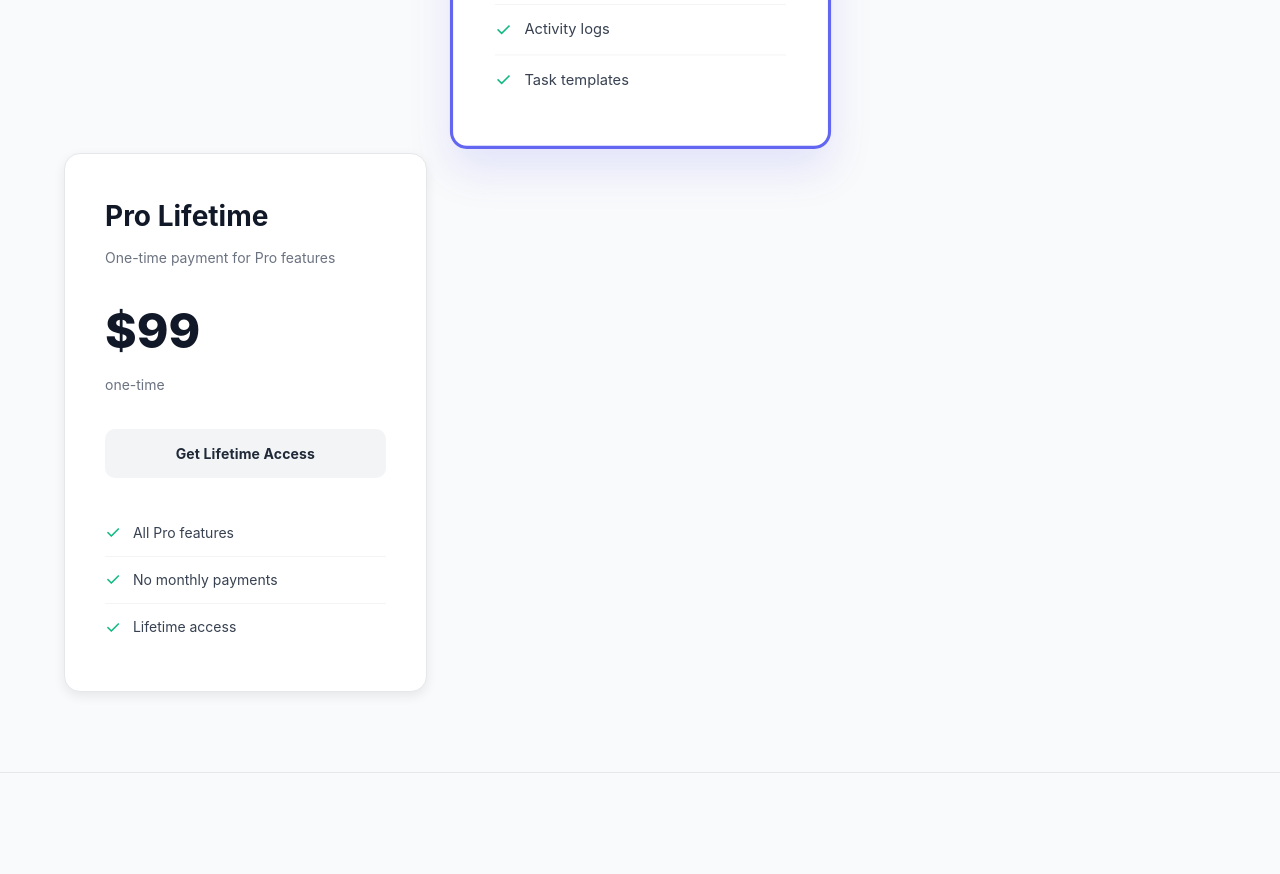
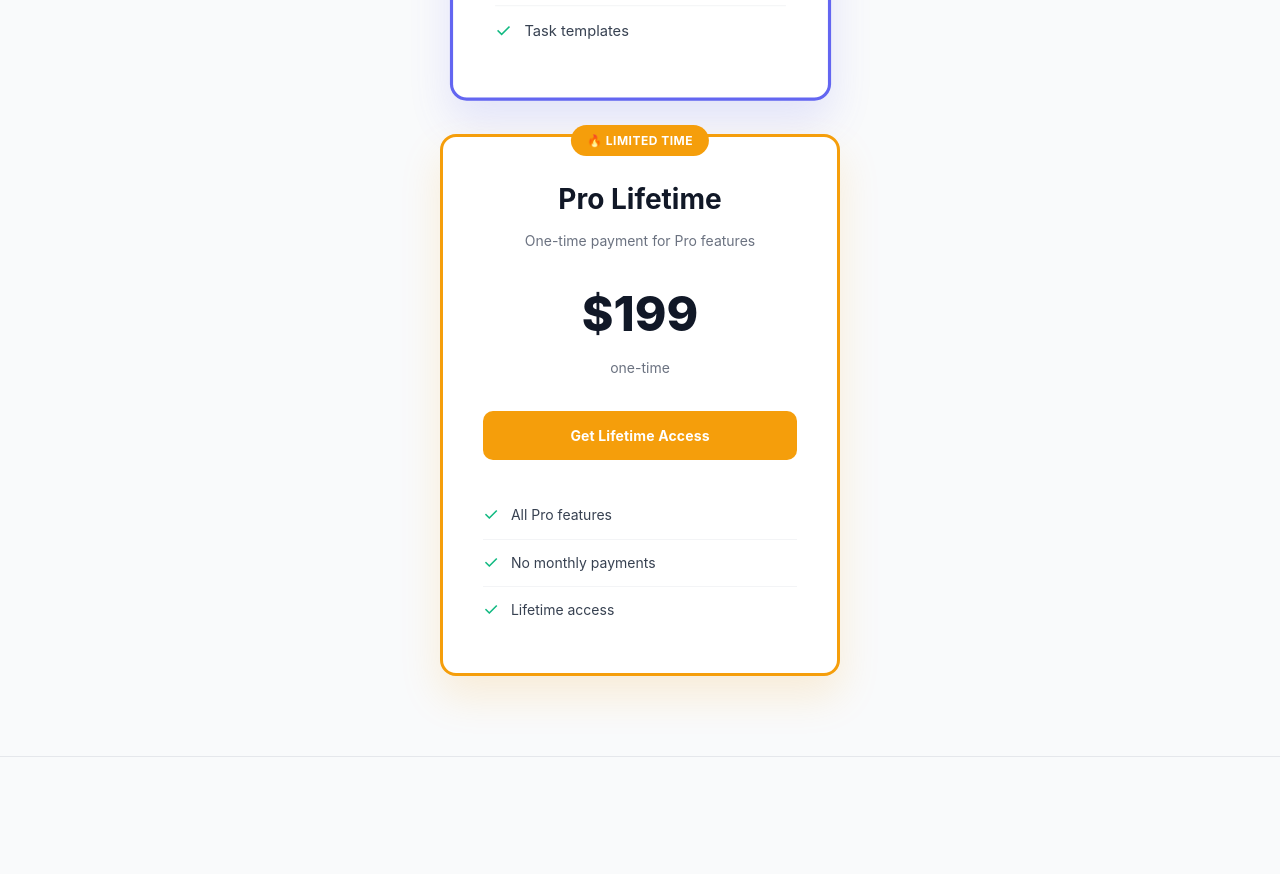
Before and after one commit to deepesh75/zyync-project-management, a Next.js app: page /pricing in a window 1280 px wide. Shown: the part 1440-2314 px from the top of the page. Built offline with nearby package versions, Linux system fonts and the light colour scheme; no server answers.

Commit message:
feat: update pricing page layout - center Pro Lifetime plan with orange border

```diff
--- a/src/pages/api/billing/create-checkout-session.ts
+++ b/src/pages/api/billing/create-checkout-session.ts
@@ -60,12 +60,12 @@ export default async function handler(req: NextApiRequest, res: NextApiResponse)
       }
 
       // Create PayPal one-time payment approval URL
-      const approvalUrl = `https://www.paypal.com/cgi-bin/webscr?cmd=_xclick&business=${process.env.PAYPAL_MERCHANT_EMAIL}&item_name=Zyync%20Pro%20Lifetime&item_number=pro_lifetime&amount=99.00&currency_code=USD&return=${encodeURIComponent(successUrl || 'https://zyync.com/success')}&cancel_return=${encodeURIComponent(cancelUrl || 'https://zyync.com/pricing')}`
+      const approvalUrl = `https://www.paypal.com/cgi-bin/webscr?cmd=_xclick&business=${process.env.PAYPAL_MERCHANT_EMAIL}&item_name=Zyync%20Pro%20Lifetime&item_number=pro_lifetime&amount=199.00&currency_code=USD&return=${encodeURIComponent(successUrl || 'https://zyync.com/success')}&cancel_return=${encodeURIComponent(cancelUrl || 'https://zyync.com/pricing')}`
 
       return res.status(200).json({
         url: approvalUrl,
         type: 'paypal_onetime',
-        amount: 99,
+        amount: 199,
         productId: paypalProductId
       })
 
--- a/src/pages/pricing.tsx
+++ b/src/pages/pricing.tsx
@@ -35,7 +35,6 @@ const plans = [
       'Kanban, Table & Calendar views',
       'Advanced task management',
       'File attachments',
-      'Unlimited team members',
       'Priority email support',
       'Workflow automation',
       'Activity logs',
@@ -70,7 +69,7 @@ const plans = [
   },
   {
     name: 'Pro Lifetime',
-    price: '$99',
+    price: '$199',
     period: 'one-time',
     description: 'One-time payment for Pro features',
     features: [
@@ -140,13 +139,15 @@ export default function Pricing() {
           maxWidth: 1200,
           margin: '0 auto'
         }}>
+          {/* Main Plans */}
           <div style={{
             display: 'grid',
             gridTemplateColumns: 'repeat(auto-fit, minmax(300px, 1fr))',
             gap: 32,
-            alignItems: 'start'
+            alignItems: 'start',
+            marginBottom: 60
           }}>
-            {plans.map((plan) => (
+            {plans.filter(plan => plan.id !== 'pro_lifetime').map((plan) => (
               <div
                 key={plan.name}
                 style={{
@@ -278,6 +279,115 @@ export default function Pricing() {
               </div>
             ))}
           </div>
+
+          {/* Pro Lifetime Plan - Centered */}
+          {plans.filter(plan => plan.id === 'pro_lifetime').map((plan) => (
+            <div
+              key={plan.name}
+              style={{
+                background: 'white',
+                border: '3px solid #f59e0b', // Orange/gold border for lifetime deal
+                borderRadius: 16,
+                padding: 40,
+                boxShadow: '0 20px 40px rgba(245, 158, 11, 0.15)',
+                position: 'relative',
+                maxWidth: 400,
+                margin: '0 auto',
+                transition: 'all 0.3s ease'
+              }}
+              onMouseEnter={(e) => {
+                e.currentTarget.style.boxShadow = '0 25px 50px rgba(245, 158, 11, 0.2)'
+                e.currentTarget.style.transform = 'translateY(-4px)'
+              }}
+              onMouseLeave={(e) => {
+                e.currentTarget.style.boxShadow = '0 20px 40px rgba(245, 158, 11, 0.15)'
+                e.currentTarget.style.transform = 'translateY(0)'
+              }}
+            >
+              {/* Special Badge */}
+              <div style={{
+                position: 'absolute',
+                top: -12,
+                left: '50%',
+                transform: 'translateX(-50%)',
+                background: '#f59e0b',
+                color: 'white',
+                padding: '6px 16px',
+                borderRadius: 20,
+                fontSize: 12,
+                fontWeight: 700,
+                textTransform: 'uppercase',
+                letterSpacing: '0.5px'
+              }}>
+                🔥 Limited Time
+              </div>
+
+              <h2 style={{ fontSize: 28, fontWeight: 700, margin: 0, marginBottom: 8, color: '#111827', textAlign: 'center' }}>
+                {plan.name}
+              </h2>
+              <p style={{ color: '#6b7280', margin: 0, marginBottom: 24, fontSize: 14, textAlign: 'center' }}>
+                {plan.description}
+              </p>
+
+              <div style={{ marginBottom: 32, textAlign: 'center' }}>
+                <div style={{ fontSize: 48, fontWeight: 800, color: '#111827', margin: 0 }}>
+                  {plan.price}
+                </div>
+                <div style={{ color: '#6b7280', fontSize: 14, marginTop: 4 }}>
+                  {plan.period}
+                </div>
+              </div>
+
+              <button
+                onClick={() => handleSelectPlan(plan)}
+                style={{
+                  width: '100%',
+                  padding: '14px 24px',
+                  background: '#f59e0b',
+                  color: 'white',
+                  border: 'none',
+                  borderRadius: 10,
+                  fontSize: 14,
+                  fontWeight: 700,
+                  cursor: 'pointer',
+                  transition: 'all 0.2s',
+                  marginBottom: 32
+                }}
+                onMouseEnter={(e) => {
+                  e.currentTarget.style.background = '#d97706'
+                }}
+                onMouseLeave={(e) => {
+                  e.currentTarget.style.background = '#f59e0b'
+                }}
+              >
+                {plan.cta}
+              </button>
+
+              <ul style={{ listStyle: 'none', padding: 0, margin: 0 }}>
+                {plan.features.map((feature, idx) => (
+                  <li
+                    key={idx}
+                    style={{
+                      padding: '12px 0',
+                      borderBottom: idx < plan.features.length - 1 ? '1px solid #f3f4f6' : 'none',
+                      display: 'flex',
+                      alignItems: 'center',
+                      gap: 12,
+                      fontSize: 14,
+                      color: '#374151'
+                    }}
+                  >
+                    <span style={{
+                      color: '#10b981',
+                      fontSize: 18,
+                      lineHeight: 1
+                    }}>✓</span>
+                    {feature}
+                  </li>
+                ))}
+              </ul>
+            </div>
+          ))}
         </section>
 
         {/* FAQ Section */}
```
Also changed, not shown: src/pages/pricing/lifetime.tsx (+5 -5 lines).
